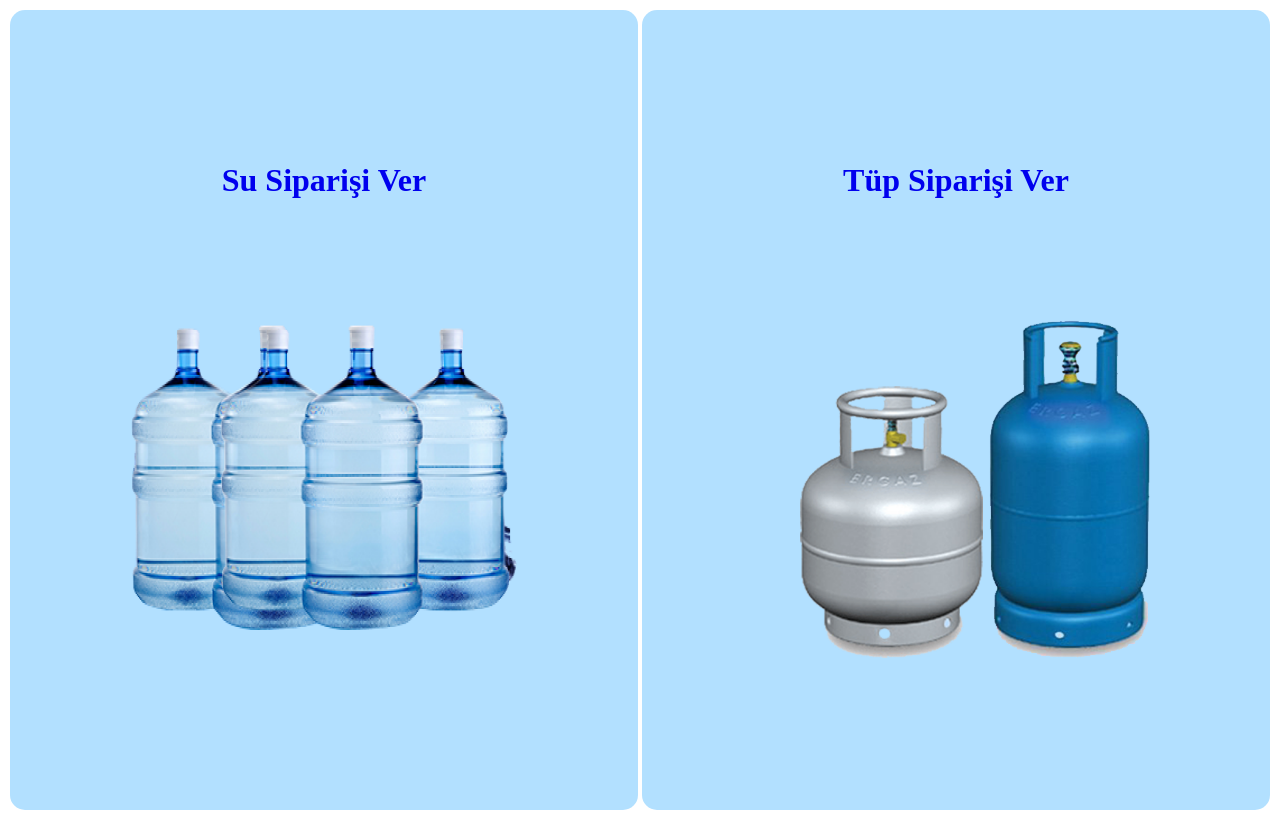
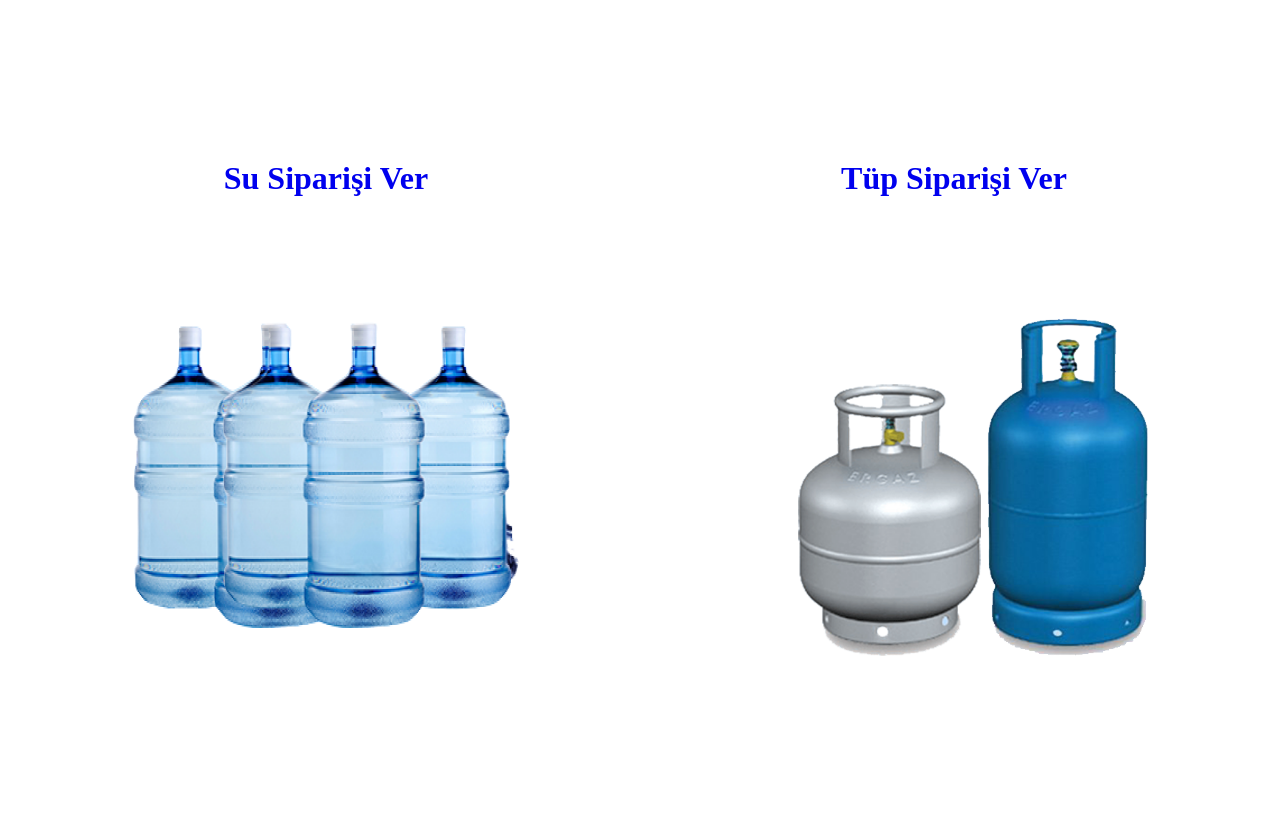
Before and after one commit to aydemir98/nurgul-ticaret, a PHP site: page / in a window 1280 px wide. After the commit the page ends 656 px from the top, so only its background shows below. Run offline with PHP 8.4, Linux system fonts and the light colour scheme.

Commit message:
hata düzeltme

```diff
--- a/css/style.css
+++ b/css/style.css
@@ -1,30 +1,45 @@
 .container {
-  display: flex; /* divleri yan yana hizaladık */
+  display: flex; /* flexbox divleri yan yana hizaladık */
 }
 .box {
   width: 50%; /* divleri eşit genişlikte yapmak için yarı yarıya bölfük */
-  margin-left: 5px; /* soldan 5px boşluk bıraktık */
-  margin-right: 5px; /* sağdan 5px boşluk bıraktık */
-  height: 600px; /* yükseklik verdik */
   text-align: center; /* içerikleri ortaladık */
   border-radius: 15px; /* köşeleri yuvarladık */
-  background-color: #96d5ffbb; /* arkaplan rengi verdik */
+  display: flex;
+  flex-direction: column; /* İçerikleri dikeyde hizala */
+  justify-content: center; /* Dikeyde ortalama yap */
+  align-items: center; /* Yatayda ortalama yap */
+  height: 100vh; /* Sayfa yüksekliği kadar genişlik */
+  margin-left: 2px; /* soldan boşluk bıraktık*/
 }
 .box:hover {
   box-shadow: 5px 5px 10px rgba(0, 0, 0, 0.7); /* divlerin üzerine gelince gölge veren kod */
 }
+
+.left{
+  margin-left: 5px; /* soldan 5px boşluk bıraktık */
+}
+
+.right{
+  margin-right: 5px; /* sağdan 5px boşluk bıraktık */
+}
+
 .left .right {
   background-color: #300808; /* sağ - sol divlerin varsayılan rengi */
 }
+
 .left:hover {
   background-color: #54abfc; /* sol divin üzerine gelince oluşacak renk */
 }
+
 .right:hover {
   background-color: #54abfc; /* sağ divin üzerine gelince oluşacak renk */
 }
+
 a{
     text-decoration: none; /* a etiketi için alt çizgiyi kaldırdık */
 }
+
 img {
   padding-top: 5px; /* üstten böşluk bıraktık */
   width: 500px; /* genişlik değeri verdik */
@@ -66,18 +81,3 @@ img {
     height: 330px;
   }
 }
-
-@media (min-width: 1025px) {
-  .box {
-    display: flex;
-    flex-direction: column; /* İçerikleri dikeyde hizala */
-    justify-content: center; /* Dikeyde ortalama yap */
-    align-items: center; /* Yatayda ortalama yap */
-    height: 100vh; /* Sayfa yüksekliği kadar genişlik */
-    margin: 2px; /* boşluk bırak*/
-  }
-  img {
-    width: 500px;
-    height: 450px;
-  }
-}
--- a/index.html
+++ b/index.html
@@ -19,7 +19,7 @@
         <!-- sol seçim ekranı sonu -->
 
         <!-- sağ seçim ekranı -->
-        <div class="box left">
+        <div class="box right">
           <a href="#"
             ><h1>Tüp Siparişi Ver</h1>
             <img src="img/tup.png" alt=""
```
